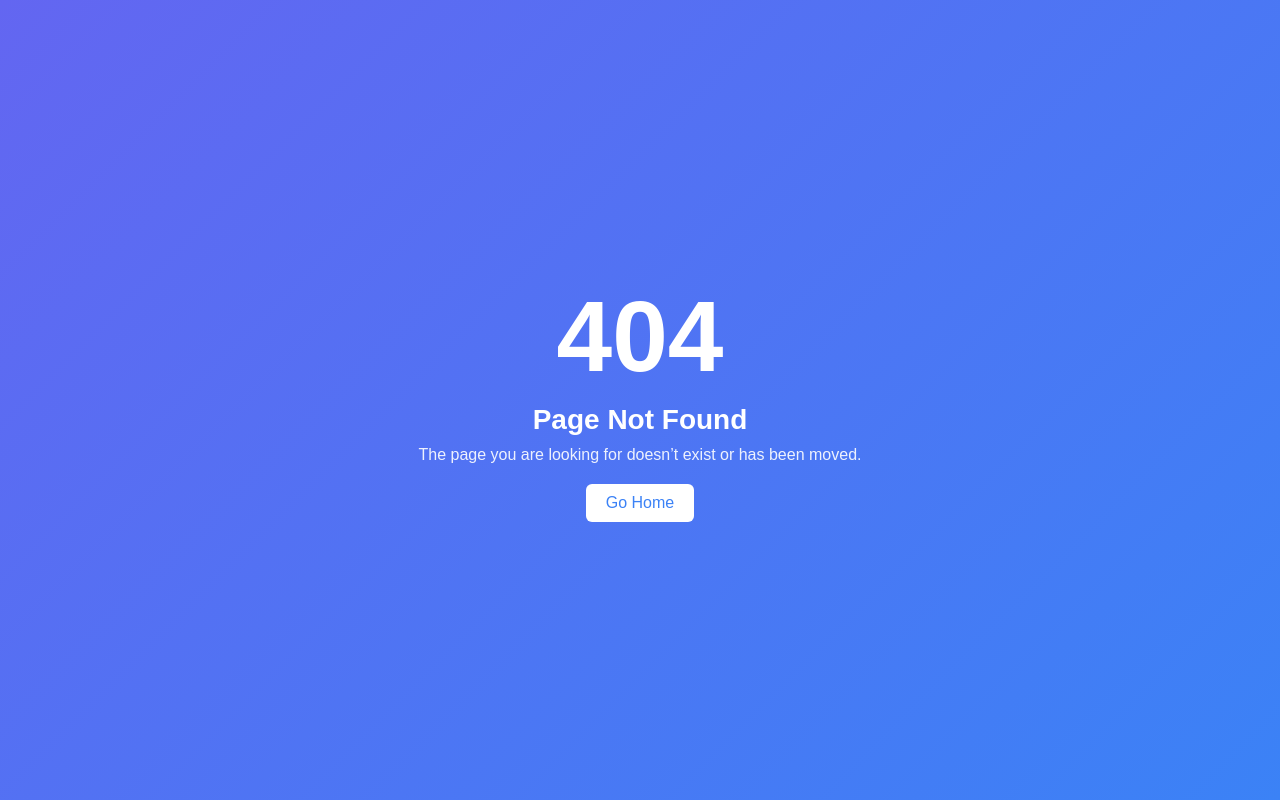
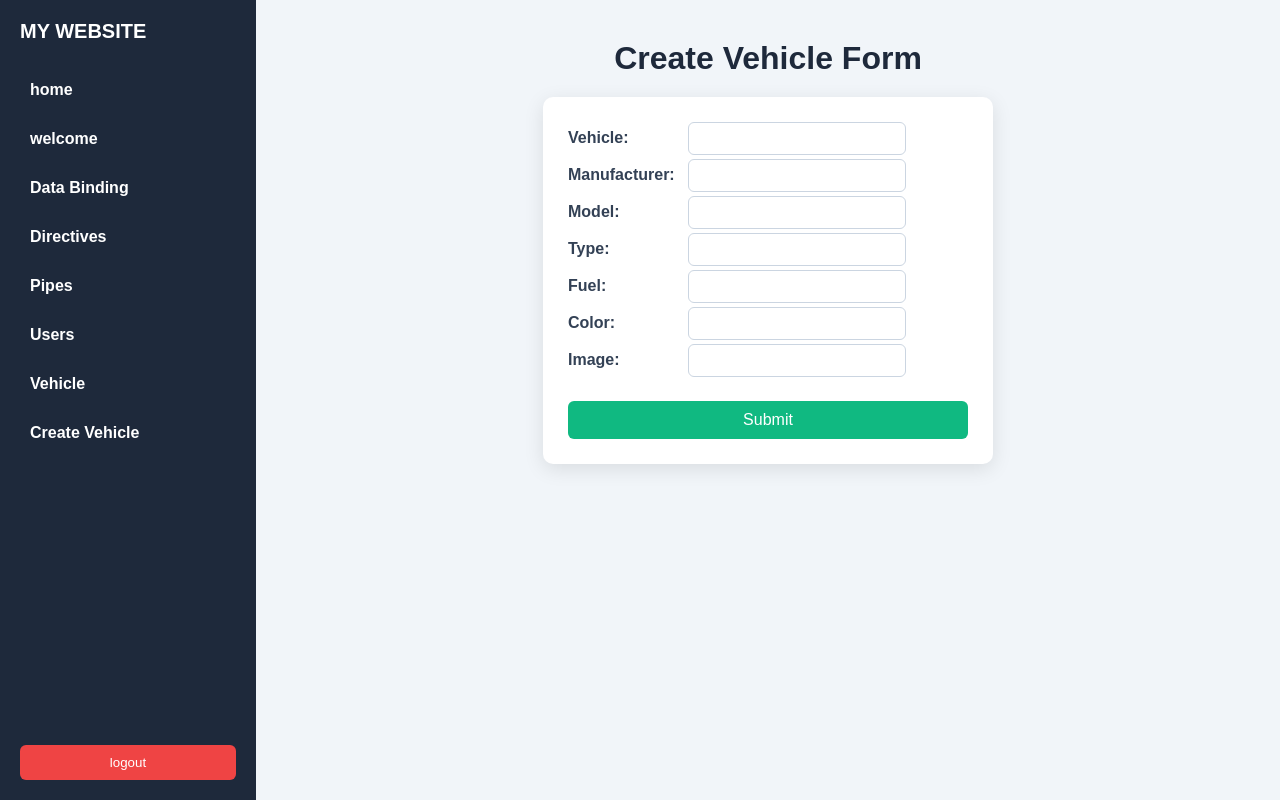
Before and after one commit to Akhilg3m/my-app-apr26, an Angular app: page /dashboard/create-vehicle in a window 1280 px wide. Before the commit this address had no page. Built offline with nearby package versions, Linux system fonts and the light colour scheme.

Commit message:
Craete vehicle form

```diff
--- a/src/app/app-routing.module.ts
+++ b/src/app/app-routing.module.ts
@@ -11,6 +11,7 @@
 import { UsersComponent } from './users/users.component';
 import { VehicleService } from './vehicle.service';
 import { VehicleComponent } from './vehicle/vehicle.component';
+import { CreateVehicleComponent } from './create-vehicle/create-vehicle.component';
 
 const routes: Routes = [
   {path:'login', component:LoginComponent},
@@ -22,6 +23,7 @@
     {path:'pipes', component:PipesComponent},
     {path:'users', component:UsersComponent},
     {path:'vehicles', component:VehicleComponent},
+    {path:'create-vehicle', component:CreateVehicleComponent},
 
   ]},
   {path:'', component:LoginComponent},
--- /dev/null
+++ b/src/app/create-vehicle/create-vehicle.component.css
@@ -0,0 +1,61 @@
+/* Title */
+h1 {
+  text-align: center;
+  margin: 20px 0;
+  color: #1e293b;
+}
+
+/* Form container */
+form {
+  width: 400px;
+  margin: 20px auto;
+  padding: 25px;
+  background: white;
+  border-radius: 10px;
+  box-shadow: 0 5px 20px rgba(0,0,0,0.1);
+}
+
+/* Label + input alignment */
+label {
+  display: inline-block;
+  width: 120px;
+  margin-bottom: 12px;
+  font-weight: 600;
+  color: #334155;
+}
+
+/* Inputs */
+input[type="text"] {
+  width: 200px;
+  padding: 8px;
+  border: 1px solid #cbd5e1;
+  border-radius: 6px;
+  outline: none;
+  transition: 0.3s;
+}
+
+/* Focus */
+input[type="text"]:focus {
+  border-color: #3b82f6;
+  box-shadow: 0 0 5px rgba(59,130,246,0.3);
+}
+
+/* Submit button */
+input[type="submit"] {
+  display: block;
+  width: 100%;
+  margin-top: 20px;
+  padding: 10px;
+  background: #10b981;
+  color: white;
+  border: none;
+  border-radius: 6px;
+  cursor: pointer;
+  font-size: 16px;
+  transition: 0.3s;
+}
+
+/* Hover */
+input[type="submit"]:hover {
+  background: #059669;
+}
--- /dev/null
+++ b/src/app/create-vehicle/create-vehicle.component.html
@@ -0,0 +1,35 @@
+<h1>Create Vehicle Form</h1>
+
+<form [formGroup]="vehicleForm" (ngSubmit)="submit()">
+
+    <label for="">Vehicle:</label>
+    <input type="text" formControlName="Vehicle">
+    <br>
+
+    <label for="">Manufacturer:</label>
+    <input type="text" formControlName="manufacturer">
+    <br>
+
+    <label for="">Model:</label>
+    <input type="text" formControlName="model">
+    <br>
+
+    <label for="">Type:</label>
+    <input type="text" formControlName="type">
+    <br>
+
+    <label for="">Fuel:</label>
+    <input type="text" formControlName="fuel">
+    <br>
+
+    <label for="">Color:</label>
+    <input type="text" formControlName="color">
+    <br>
+
+    <label for="">Image:</label>
+    <input type="text" formControlName="image">
+    <br>
+
+    <input type="submit">
+
+</form>
--- /dev/null
+++ b/src/app/create-vehicle/create-vehicle.component.ts
@@ -0,0 +1,37 @@
+import { Component } from '@angular/core';
+import { FormControl, FormGroup } from '@angular/forms';
+import { VehicleService } from '../vehicle.service';
+
+@Component({
+  selector: 'app-create-vehicle',
+  templateUrl: './create-vehicle.component.html',
+  styleUrls: ['./create-vehicle.component.css']
+})
+export class CreateVehicleComponent {
+
+  vehicleForm: FormGroup = new FormGroup({
+    Vehicle: new FormControl(),
+    manufacturer: new FormControl(),
+    model: new FormControl(),
+    type: new FormControl(),
+    fuel: new FormControl(),
+    color: new FormControl(),
+    image: new FormControl(),
+  })
+
+  constructor(private vehicleService:VehicleService){}
+
+  submit(){
+    console.log(this.vehicleForm);
+    this.vehicleService.createVehicle(this.vehicleForm.value).subscribe(
+      (data:any)=>{
+        alert("created sucessfullyyy!!!!!");
+        this.vehicleForm.reset();
+      },
+      (err:any)=>{
+        alert("creation falied");
+      }
+    )
+  }
+
+}
--- a/src/app/dashboard/dashboard.component.html
+++ b/src/app/dashboard/dashboard.component.html
@@ -8,6 +8,7 @@
         <h1 routerLink="pipes">Pipes</h1>
         <h1 routerLink="users">Users</h1>
         <h1 routerLink="vehicles">Vehicle</h1>
+        <h1 routerLink="create-vehicle">Create Vehicle</h1>
 
         <button routerLink="/login">logout</button>
     </div>
--- a/src/app/vehicle.service.ts
+++ b/src/app/vehicle.service.ts
@@ -30,6 +30,10 @@
     return this.httpClient.get("https://6128991386a213001729f9df.mockapi.io/test/v1/jurisdiction?filter="+term+"&sortBy="+column+"&order="+order+"&limit=10&page="+page);
   }
 
+  createVehicle(vehicle:any):Observable<any>{
+    return this.httpClient.post("https://6128991386a213001729f9df.mockapi.io/test/v1/jurisdiction",vehicle);
+  }
+
   deleteVehicle(id:string):Observable<any>{
     return this.httpClient.delete("https://6128991386a213001729f9df.mockapi.io/test/v1/jurisdiction/"+id);
   }
```
Also changed, not shown: src/app/app.module.ts (+6 -3 lines), src/app/users/users.component.html (line endings or trailing spaces), 1 other file (tests, documents, lock files or other folders).
